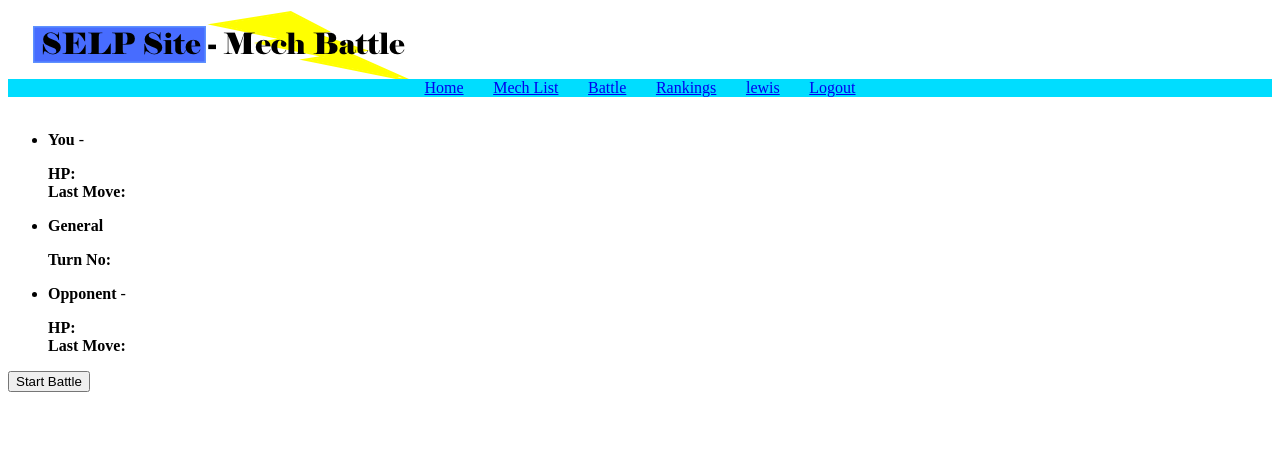
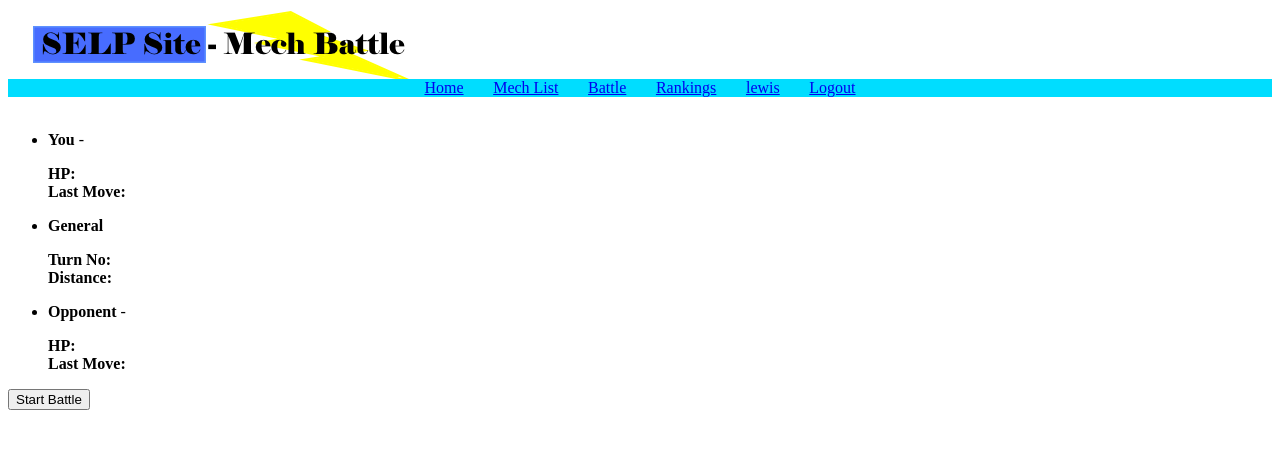
Before and after one commit to Barker404/SELP, a Django app: page /battle/ in a window 1280 px wide. Shown: the top 449 px of the page. Run offline with Django 3.2, Linux system fonts and the light colour scheme; a user stored in the database is signed in; parts of the project's set-up code (start-up, migrations or seed data) failed here and were passed over; some libraries are stand-ins or nearby versions.

Commit message:
Added distance to front end battle info

```diff
--- a/selpsite/battles/templates/battles/startBattle.html
+++ b/selpsite/battles/templates/battles/startBattle.html
@@ -16,7 +16,8 @@
       <li>
         <div id="general">
           <p><b>General</b></p>
-          <p><b>Turn No:</b><i id="turnNumber"></i></p>
+          <b>Turn No:</b><i id="turnNumber"></i><br/>
+          <b>Distance:</b><i id="distance"></i><br/>
           </div>
       </li>
       <li>
--- a/selpsite/static/js/battle.js
+++ b/selpsite/static/js/battle.js
@@ -154,6 +154,23 @@ function displayUpdatedDetails(data) {
     // Show general info
     if (data.battle != null) {
         $("#turnNumber").text(data.battle.fields.turnNumber);
+
+        // Translate distance into words
+        distance = data.battle.fields.distance;
+        if (distance == 1) {
+            distanceWords = "Short Range";
+        }
+        else if (distance == 2) {
+            distanceWords = "Mid Range";
+        }
+        else if (distance == 3) {
+            distanceWords = "Long Range";
+        }
+        else {
+            distanceWords = "Unknown Range";
+        }
+        $("#distance").text(distanceWords);
+
         // Displays the winner by comparing the winner (a player pk)
         // to both players' pks
         if (data.battle.fields.winner == null) {
```
